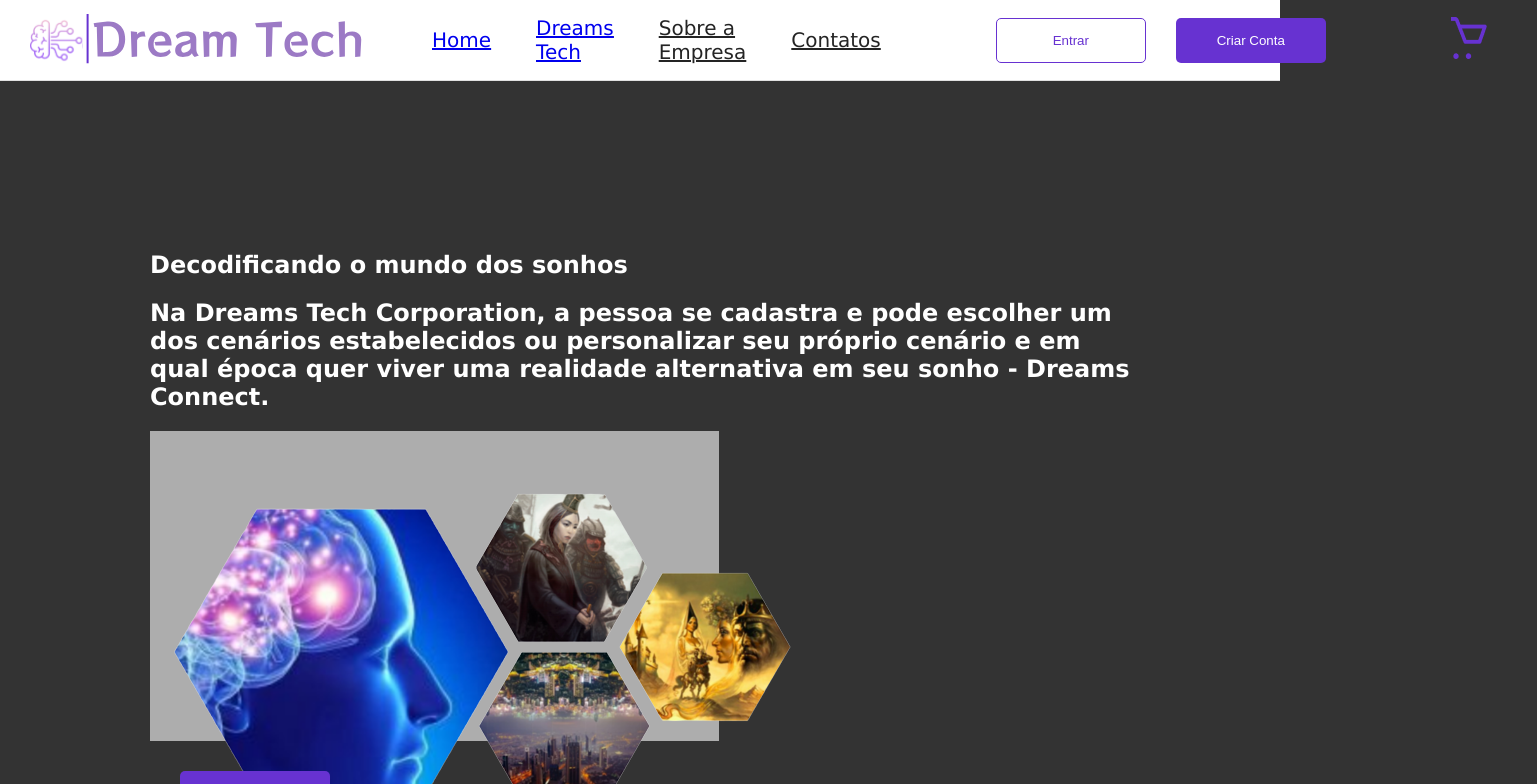
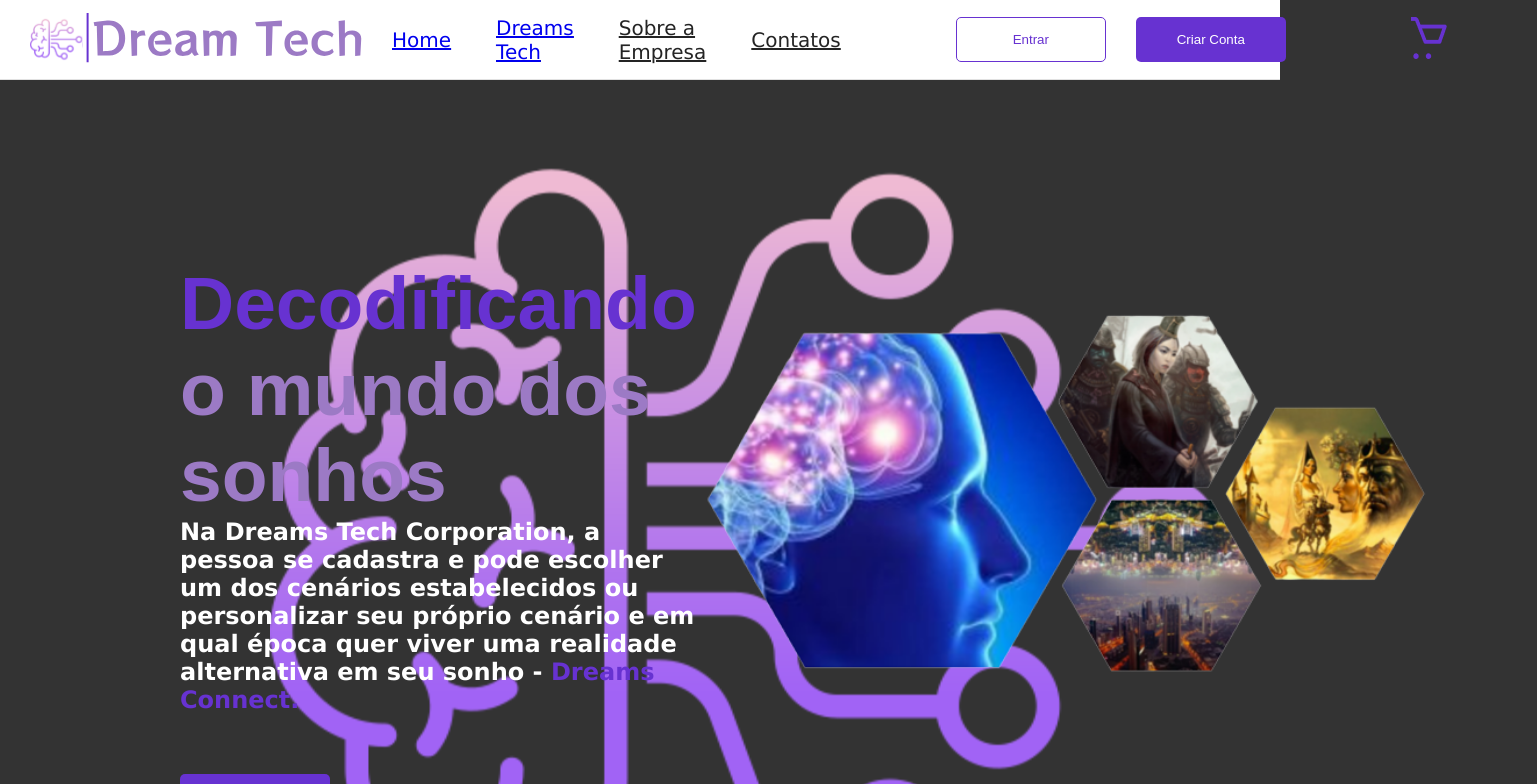
Before and after one commit to alexandre-pas/projeto_alpha, a React (Create React App) app: page / in a window 1280 px wide. Shown: the top 784 px of the page, 1537 px wide, since content can reach past the window. Built offline with nearby package versions, Linux system fonts and the light colour scheme.

Commit message:
CSS tela home- Ok

```diff
--- a/src/css/Header.css
+++ b/src/css/Header.css
@@ -6,6 +6,7 @@
   background-color: #fff;
   border-bottom: 1px solid #e1e1e1;
   height: 80px;
+  max-width: 100%;
   padding: 0 30px;
 }
 
--- a/src/css/Home.css
+++ b/src/css/Home.css
@@ -4,13 +4,9 @@
   box-sizing: border-box;
 }
 
-body {
-  font-size: 1.8vw;
-}
-
 .title-home {
   color: #9c7ac5;
-  font-size: 5.55em;
+  font-size: 75px;
   font-family: "Source Serif Pro", sans-serif;
   font-weight: 700;
 }
@@ -19,31 +15,37 @@
   color: #6732d1;
 }
 
-.container {
+.div-home {
   width: 100%;
   max-width: 1300px;
   margin-right: auto;
   margin-left: auto;
-  padding-top: 3.402em;
-  padding-bottom: 3.402em;
-  background-color: #f7f9fa;
+
 }
 
-.custom-section {
+.home {
   width: 100%;
-  padding-right: 2.98em;
-  padding-left: 2.98em;
-  background-color: #ccc;
+  padding: 30px;
+  width: 55%;
+  display: flex;
+  align-items: center;
 }
 
-.scenery-image {
+.image-scenery {
   width: 100%;
   max-width: 55%;
-  width: "795";
+  width: 795px;
   max-width: 767px 100vw;
+  display: flex;
+  align-items: center;
 }
 
-.button-scenery {
+.image-all-scenery {
+  height: 450px;
+  margin-left: auto;
+}
+
+.button-home {
   width: 150px;
   height: 45px;
   color: #fff;
@@ -52,3 +54,14 @@
   background: #6732d1;
   border-radius: 20px;
 }
+
+.content-home {
+  display: flex;
+  flex-direction: column;
+  background-image: url('../images/brain.svg');
+  background-repeat: no-repeat;
+  background-size:contain;
+  background-position: right;
+  background-size: 60em;
+  margin-right: 50px;
+}
--- a/src/css/Scenery.css
+++ b/src/css/Scenery.css
@@ -5,7 +5,6 @@
   -moz-osx-font-smoothing: grayscale;
   background-color: #333;
   color: #fff;
-
 }
 
 p {
--- a/src/pages/Home.jsx
+++ b/src/pages/Home.jsx
@@ -1,40 +1,43 @@
 import React, { Component } from "react";
 import Header from "../components/Header";
-import Footer from "../components/Footer";
 import { Link } from "react-router-dom";
 import ImageScenery from "../images/imagem_cenarios.png";
+import "../css/Home.css";
+// import Footer from "../components/Footer";
 
 export default class Home extends Component {
   render() {
     return (
       <>
         <Header title="header" />
-        <section>
-          <div className="custom-section container">
+        <section className="content-home">
+          <div className="home">
+            <div div-home>
               <h1 className="title-home">
-              <span className="title-h1">Decodificando</span> o mundo dos sonhos
+                <span className="title-h1">Decodificando</span> o mundo dos
+                sonhos
               </h1>
               <h2>
                 Na Dreams Tech Corporation, a pessoa se cadastra e pode escolher
-              um dos cenários estabelecidos ou personalizar seu próprio cenário
-              e em qual época quer viver uma realidade alternativa em seu sonho
-              - <span className="title-h1">Dreams Connect.</span>{" "}
+                um dos cenários estabelecidos ou personalizar seu próprio
+                cenário e em qual época quer viver uma realidade alternativa em
+                seu sonho - <span className="title-h1">Dreams Connect.</span>
               </h2>
+            </div>
 
-            <div className="scenery-image">
+            <div className="image-scenery">
               <Link to="/scenery">
-                <img src={ImageScenery} alt={ImageScenery} />
+                <img className="image-all-scenery" src={ImageScenery} alt={ImageScenery} />
               </Link>
             </div>
-
+          </div>
           <Link to="/scenery">
               <button className="button-scenery" type="button">
                 Escolher Sonhos
               </button>
           </Link>
-          </div>
         </section>
-        <Footer />
+        {/* <Footer /> */}
       </>
     );
   }
--- a/src/store/data/Data.js
+++ b/src/store/data/Data.js
@@ -2,7 +2,7 @@
   {
     id: 1,
     title: "Guerreiros Samurais",
-    description: "A Idade Média foi um longo período da história que se estendeu do século V ao século XV.",
+    description: "A Idade Média se estendeu do século V ao século XV.",
     redirectUrl: "warriorsonnamusha",
     paragraphScenery: "Veja mais...",
     classScenery: "warriorsonnamusha",
```
Also changed, not shown: src/images/brain.svg (added). Lines whose indentation alone changed are shown as unchanged.
